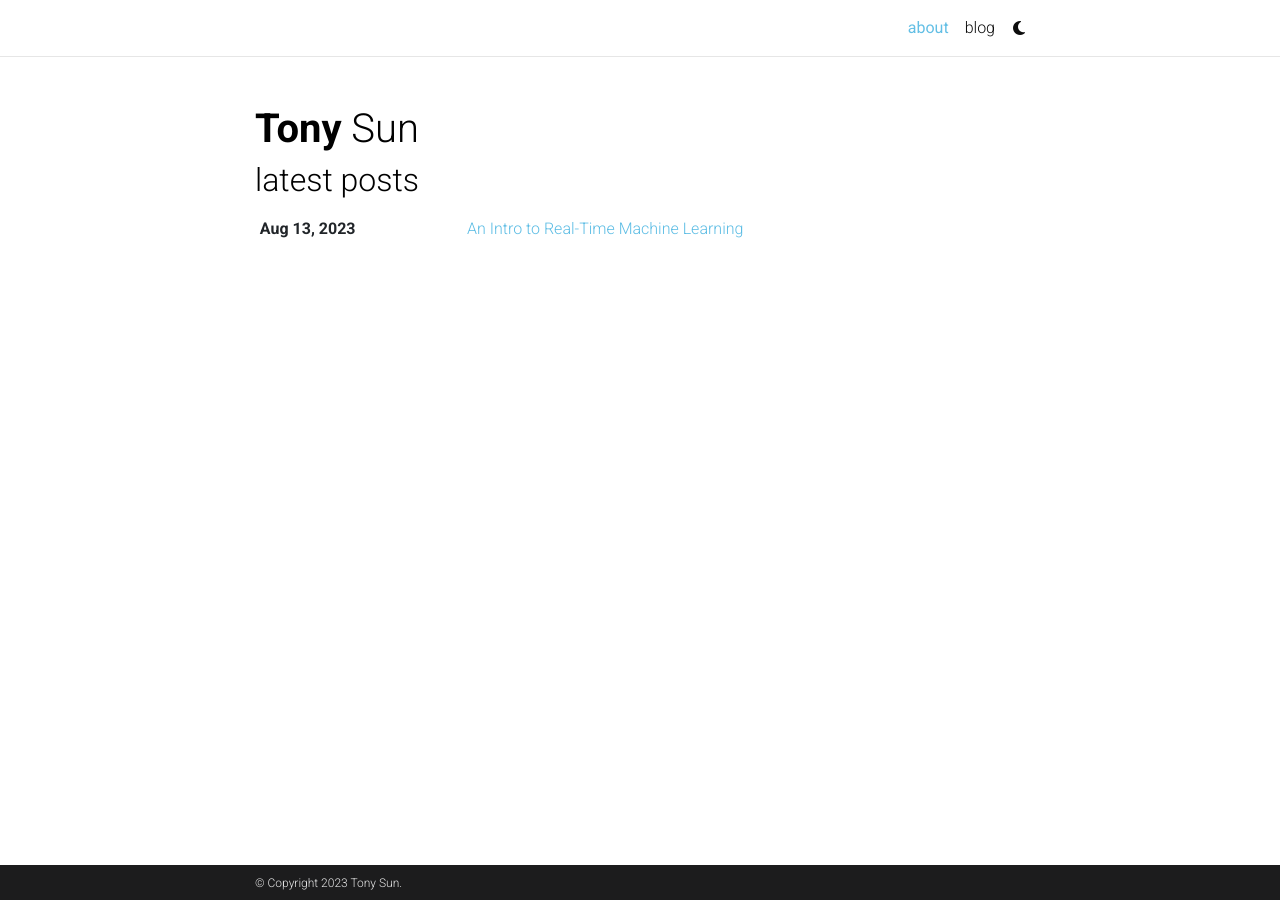
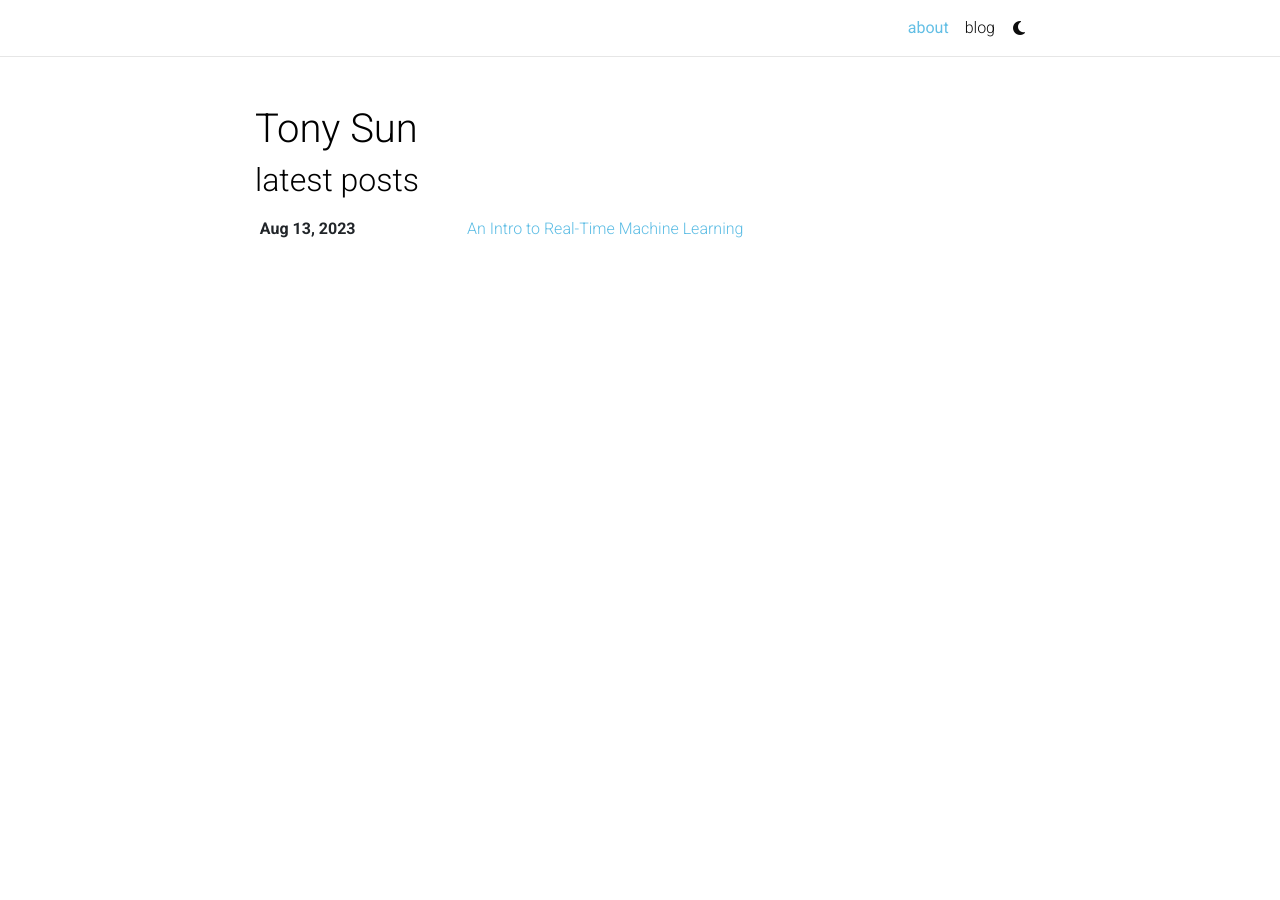
Before and after one commit to tonysun9/tonysun9.github.io, a Jekyll site: the page built from _pages/about.md, in a window 1280 px wide. Built offline with Jekyll 4.4.1, drawn with Linux system fonts in a browser that asks for light colours; comment, search, counter and statistics services are not loaded; a style sheet for code colours, icons or effects is not loaded.

```diff
--- a/_config.yml
+++ b/_config.yml
@@ -2,7 +2,7 @@
 # Site settings
 # -----------------------------------------------------------------------------
 
-title: blank # the website title (if blank, full name will be used instead)
+title: Tony Sun # the website title (if blank, full name will be used instead)
 first_name: Tony
 # middle_name: R.
 last_name: Sun
--- a/_includes/footer.html
+++ b/_includes/footer.html
@@ -1,4 +1,4 @@
-    {% if site.footer_fixed %}
+    <!-- {% if site.footer_fixed %}
     <footer class="fixed-bottom">
       <div class="container mt-0">
         &copy; Copyright {{ site.time | date: '%Y' }} {{ site.first_name }} {{ site.middle_name }} {{ site.last_name }}. {{ site.footer_text }}
@@ -22,4 +22,4 @@
         {%- endif %}
       </div>
     </footer>
-    {%- endif %}
+    {%- endif %} -->
```
